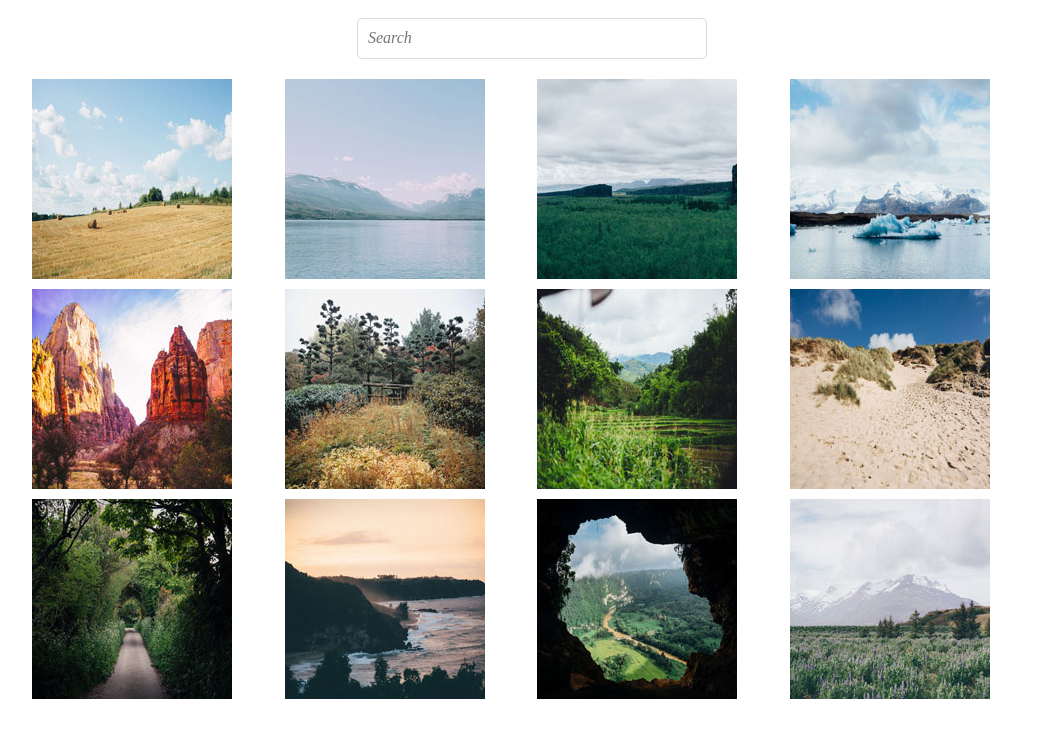
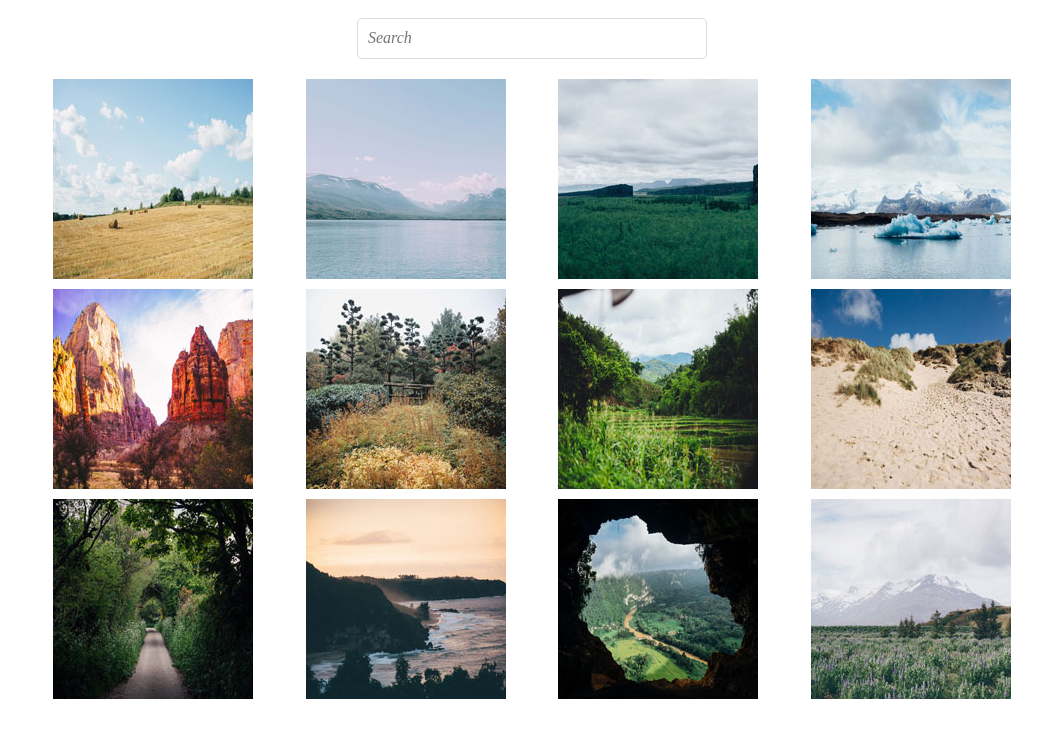
Before and after one commit to ottory/Interactive_Photo_Gallery, a plain HTML site: page index.html in a window 1280 px wide. Shown: the whole page, without its empty margins (108-1150 px from the left). Drawn offline with Linux system fonts and the light colour scheme.

Commit message:
page is up and running

```diff
--- a/css/styles.css
+++ b/css/styles.css
@@ -1,8 +1,11 @@
 *{
    box-sizing: border-box;
+
 }
 
-
+main {
+   text-align: center;
+}
 
 header {
   text-align: center;
--- a/index.html
+++ b/index.html
@@ -18,7 +18,7 @@
         </div>
     </header>
 
-
+<main>
     <div class="gallery">
 
             <a href="photos/01.jpg" data-caption= "I love hay bales. Took this snap on a drive through the countryside past some straw fields.">
@@ -58,7 +58,7 @@
             <img src="photos/thumbnails/12.jpg" alt="Bluebells"></a>
 
     </div>
-
+</main>
 
 
 
```
